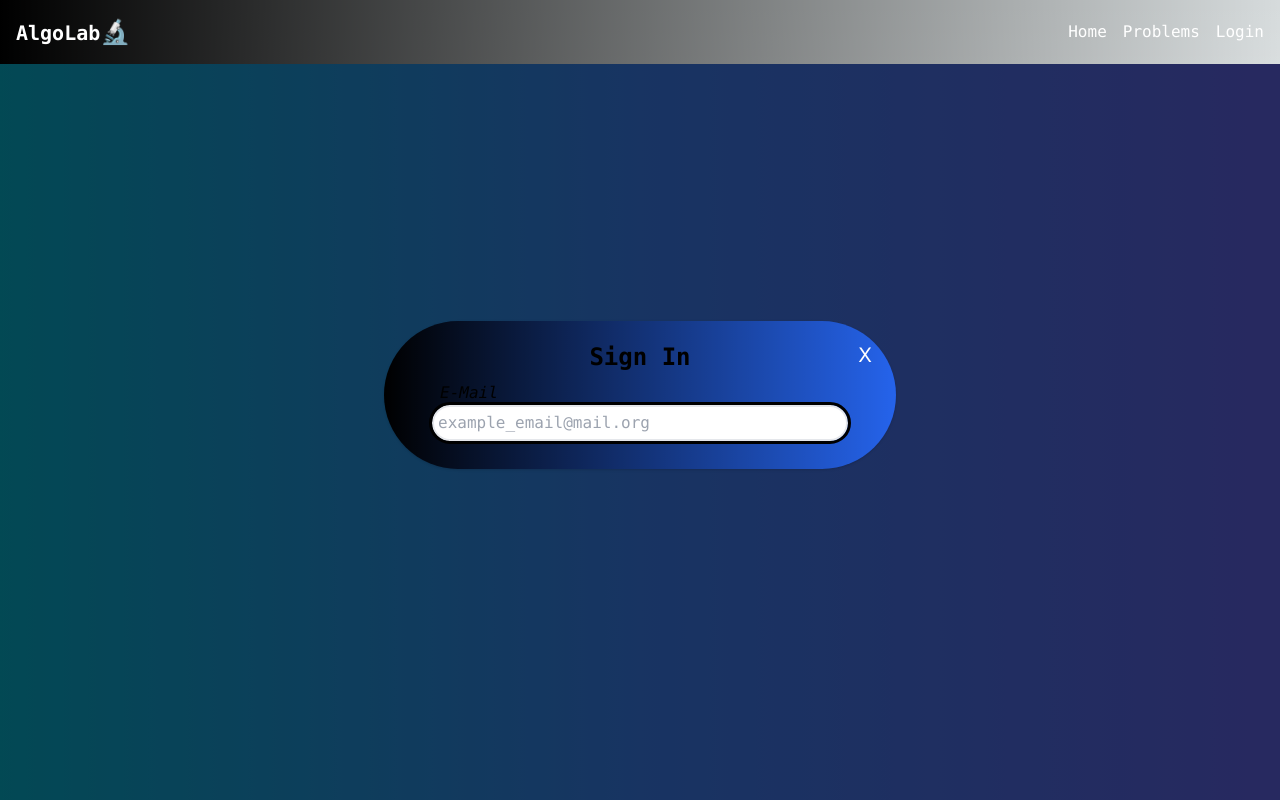
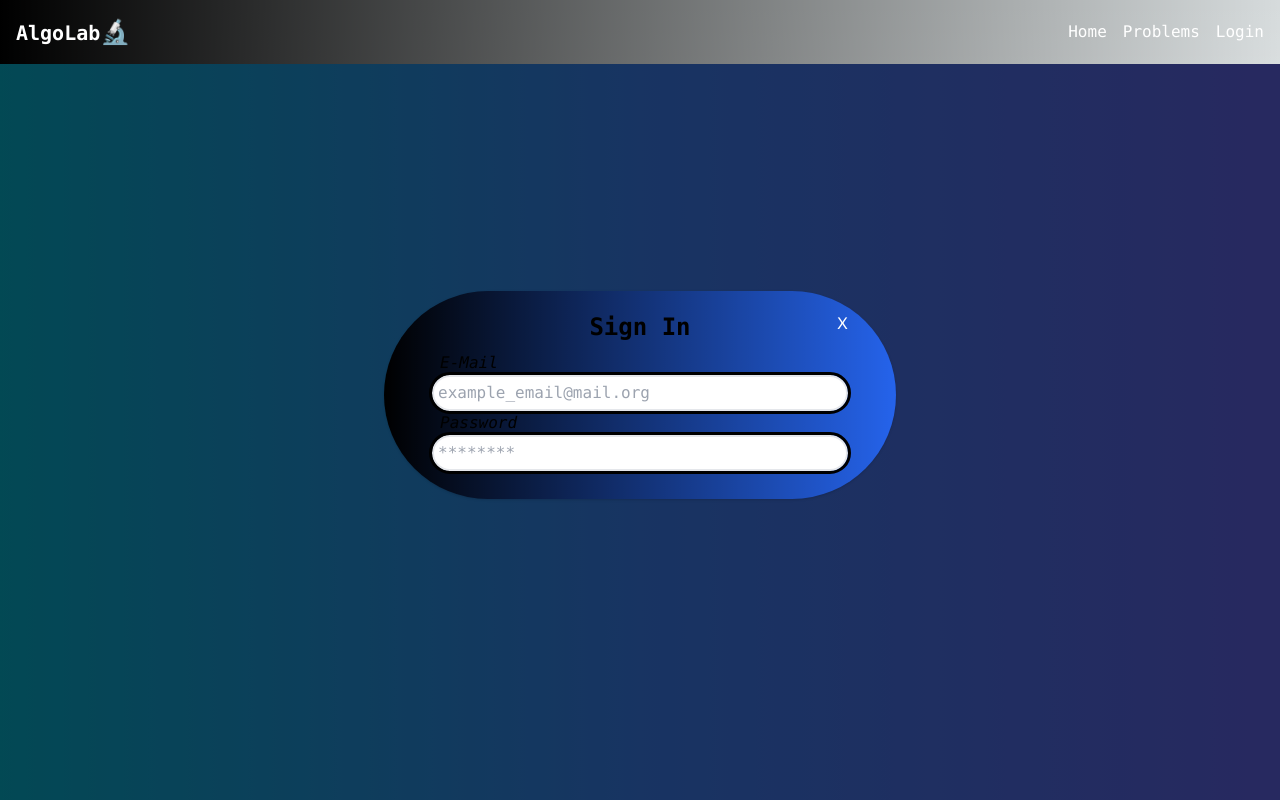
Before and after one commit to agamswaroop619/leetcode-clone, a Next.js app in the folder app/: page /auth in a window 1280 px wide. Built offline with nearby package versions, Linux system fonts and the light colour scheme.

Commit message:
login updated

```diff
--- a/app/src/app/auth/Authmodel.tsx
+++ b/app/src/app/auth/Authmodel.tsx
@@ -16,7 +16,7 @@ export default function Authmodel({}: Props) {
           <div className='bg-gradient-to-r from-black to-grey-900 rounded-full shadow relative w-[70%] sm:w-[60%] lg:w-[40%] bg-blue-600 Uto-slate-900 mx-6'>
             <div className='overflow-hidden'>
               <Link href='/'>
-              <button type='button' className='absolute bg-transparent rounded-1g text-xl px-5 py-5 ml-auto inline-flex items-center hover:text-gray-400 hover:font-bold text-white top-0 right-1' >
+              <button type='button' className='absolute bg-transparent rounded-1g text-l p-5 ml-auto inline-flex items-center hover:text-gray-400 hover:font-bold text-white top-0 right-7' >
               X
               </button>
               </Link>
--- a/app/src/app/auth/login.tsx
+++ b/app/src/app/auth/login.tsx
@@ -9,6 +9,8 @@ const Login = (props: LoginProps) => {
         <form className='font-mono italic p-2'>
         <label className='p-2' htmlFor='email'>E-Mail</label>
         <input className='w-full rounded-full focus:ring-white border-2 outline text-black p-1' type='email' name='email' id='email' placeholder='example_email@mail.org' ></input>
+        <label className='p-2' htmlFor='password'>Password</label>
+        <input className='w-full rounded-full focus:ring-white border-2 outline text-black p-1' type='password' name='password' id='password' placeholder='********' ></input>
         </form>
     </div>
   )
```
